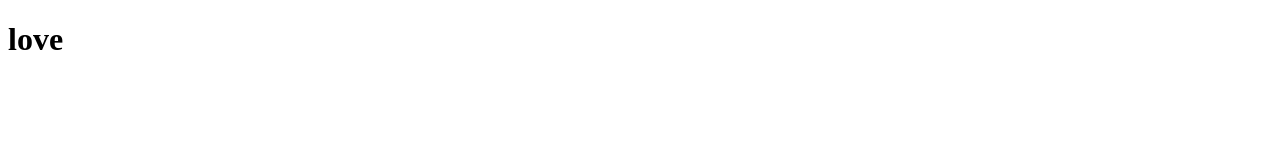
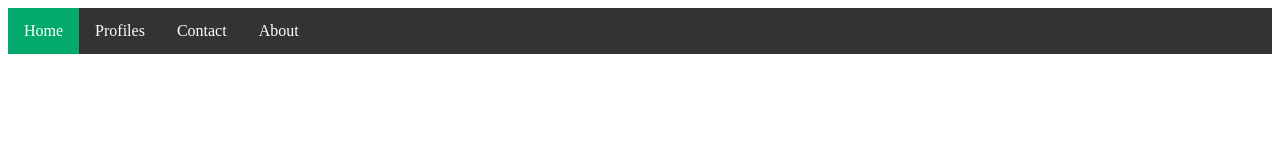
Before and after one commit to lavkeshmeena015/collab-project, a plain HTML site: page index.html in a window 1280 px wide. Drawn offline with Linux system fonts and the light colour scheme.

Commit message:
added nav bar

```diff
--- a/assets/css/styles.css
+++ b/assets/css/styles.css
@@ -1,3 +1,31 @@
-*{
-    margin: 0;
+ul {
+  list-style-type: none;
+  margin: 0;
+  padding: 0;
+  overflow: hidden;
+  background-color: #333;
 }
+
+li {
+  float: left;
+}
+
+li a {
+  display: block;
+  color: white;
+  text-align: center;
+  padding: 14px 16px;
+  text-decoration: none;
+}
+
+li a:hover {
+  background-color: #111;
+}
+
+li a:hover:not(.active) {
+  background-color: #111;
+}
+
+.active {
+  background-color: #04aa6d;
+}
--- a/index.html
+++ b/index.html
@@ -3,12 +3,27 @@
 <head>
     <meta charset="UTF-8">
     <meta name="viewport" content="width=device-width, initial-scale=1.0">
+    <link rel="stylesheet" href="assets/css/styles.css">
+    <script src="assets/js/script.js" ></script>
+
+
     <title>Home Page</title>
 </head>
 <body>
     <div>
 
-        <h1>love </h1>
+        <ul>
+            <li><a class="active"  href="default.asp">Home</a></li>
+            <li><a href="news.asp">Profiles</a></li>
+            <li><a href="contact.asp">Contact</a></li>
+            <li><a href="about.asp">About</a></li>
+            </ul>
+
+
+
+
+
+
     </div>
 </body>
 </html>
```
